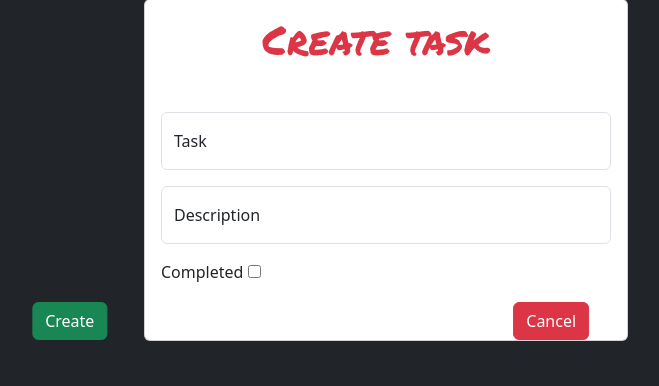
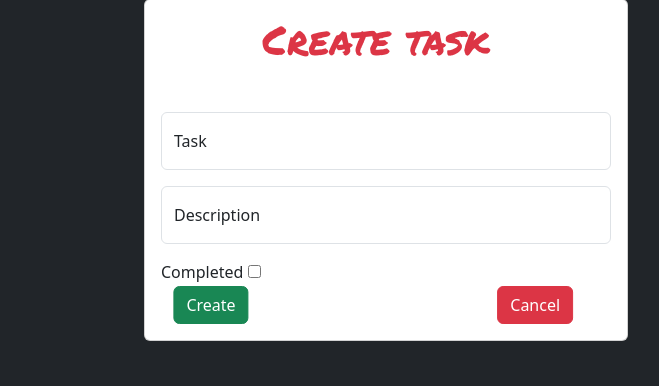
Before and after one commit to iamnovichek/todo-app, a Django app: page /create-task/ in a window 1280 px wide. Shown: the part 254-640 px from the top of the page, without its empty margins (254-913 px from the left). Run offline with Django 4.2, Linux system fonts and the light colour scheme; some libraries are stand-ins or nearby versions.

Commit message:
debug front-end

```diff
--- a/apps/todo/static/apps.todo/css/home.css
+++ b/apps/todo/static/apps.todo/css/home.css
@@ -42,3 +42,11 @@ h2{
     position: absolute;
     right: 5px;
 }
+
+.btn-create{
+    margin-left:50px;
+}
+
+form{
+    position:relative;
+}
--- a/templates/apps.todo/create-task.html
+++ b/templates/apps.todo/create-task.html
@@ -54,8 +54,8 @@
                                 {{ form.completed|attr:'id:completed'}}
                             </div>
                             <br>
-                            <button type="submit" class="btn btn-success position-absolute bottom-0
-                            end-100 translate-middle-x">Create</button>
+                            <button type="submit" class="btn-create btn btn-success position-absolute bottom-0
+                            translate-middle-x">Create</button>
                             <a class="btn btn-danger position-absolute bottom-0
                             end-0 translate-middle-x" href="{% url 'home' %}">Cancel</a>
                         </form>
```
